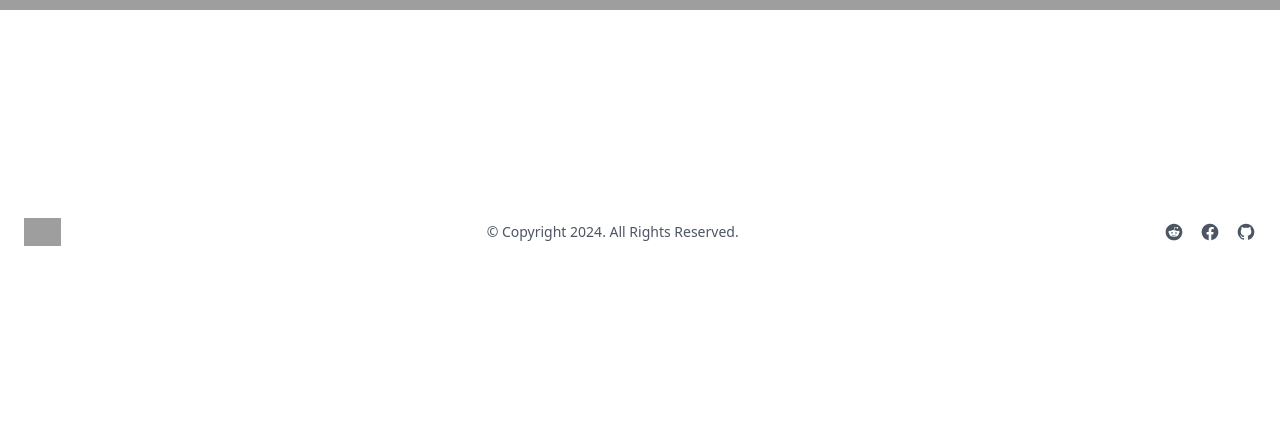
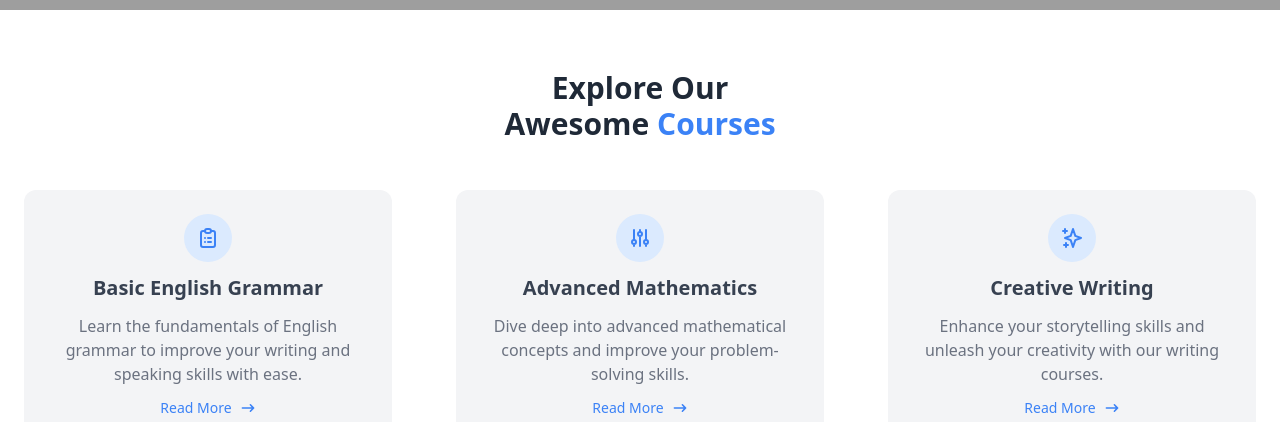
Before and after one commit to mdsaifulislamrafel/Teachable-calint-side, a React (Vite) app: page / in a window 1280 px wide. Shown: the part 530-952 px from the top of the page. Before the commit the page ends 800 px from the top, so only its background shows below. Built offline with nearby package versions, Linux system fonts and the light colour scheme; grey boxes are pictures that could not be loaded.

Commit message:
feature section added

```diff
--- /dev/null
+++ b/src/Home/Feature.jsx
@@ -0,0 +1,79 @@
+const Feature = () => {
+    return (
+        <section className="bg-white dark:bg-gray-900">
+            <div className="container px-6 py-10 mx-auto">
+                <h1 className="text-2xl font-semibold text-center text-gray-800 capitalize lg:text-3xl dark:text-white">
+                    Explore our <br /> awesome <span className="text-blue-500">Courses</span>
+                </h1>
+
+                <div className="grid grid-cols-1 gap-8 mt-8 xl:mt-12 xl:gap-16 md:grid-cols-2 xl:grid-cols-3">
+                    <div className="flex flex-col items-center p-6 space-y-3 text-center bg-gray-100 rounded-xl dark:bg-gray-800">
+                        <span className="inline-block p-3 text-blue-500 bg-blue-100 rounded-full dark:text-white dark:bg-blue-500">
+                            <svg xmlns="http://www.w3.org/2000/svg" className="w-6 h-6" fill="none" viewBox="0 0 24 24" stroke="currentColor">
+                                <path strokeLinecap="round" strokeLinejoin="round" strokeWidth="2" d="M9 5H7a2 2 0 00-2 2v12a2 2 0 002 2h10a2 2 0 002-2V7a2 2 0 00-2-2h-2M9 5a2 2 0 002 2h2a2 2 0 002-2M9 5a2 2 0 012-2h2a2 2 0 012 2m-3 7h3m-3 4h3m-6-4h.01M9 16h.01" />
+                            </svg>
+                        </span>
+
+                        <h1 className="text-xl font-semibold text-gray-700 capitalize dark:text-white">Basic English Grammar</h1>
+
+                        <p className="text-gray-500 dark:text-gray-300">
+                            Learn the fundamentals of English grammar to improve your writing and speaking skills with ease.
+                        </p>
+
+                        <a href="#" className="flex items-center -mx-1 text-sm text-blue-500 capitalize transition-colors duration-300 transform dark:text-blue-400 hover:underline hover:text-blue-600 dark:hover:text-blue-500">
+                            <span className="mx-1">Read more</span>
+                            <svg className="w-4 h-4 mx-1 rtl:-scale-x-100" fill="currentColor" viewBox="0 0 20 20" xmlns="http://www.w3.org/2000/svg">
+                                <path fillRule="evenodd" d="M12.293 5.293a1 1 0 011.414 0l4 4a1 1 0 010 1.414l-4 4a1 1 0 01-1.414-1.414L14.586 11H3a1 1 0 110-2h11.586l-2.293-2.293a1 1 0 010-1.414z" clipRule="evenodd"></path>
+                            </svg>
+                        </a>
+                    </div>
+
+                    <div className="flex flex-col items-center p-6 space-y-3 text-center bg-gray-100 rounded-xl dark:bg-gray-800">
+                        <span className="inline-block p-3 text-blue-500 bg-blue-100 rounded-full dark:text-white dark:bg-blue-500">
+                            <svg xmlns="http://www.w3.org/2000/svg" className="w-6 h-6" fill="none" viewBox="0 0 24 24" stroke="currentColor">
+                                <path strokeLinecap="round" strokeLinejoin="round" strokeWidth="2" d="M12 6V4m0 2a2 2 0 100 4m0-4a2 2 0 110 4m-6 8a2 2 0 100-4m0 4a2 2 0 110-4m0 4v2m0-6V4m6 6v10m6-2a2 2 0 100-4m0 4a2 2 0 110-4m0 4v2m0-6V4" />
+                            </svg>
+                        </span>
+
+                        <h1 className="text-xl font-semibold text-gray-700 capitalize dark:text-white">Advanced Mathematics</h1>
+
+                        <p className="text-gray-500 dark:text-gray-300">
+                            Dive deep into advanced mathematical concepts and improve your problem-solving skills.
+                        </p>
+
+                        <a href="#" className="flex items-center -mx-1 text-sm text-blue-500 capitalize transition-colors duration-300 transform dark:text-blue-400 hover:underline hover:text-blue-600 dark:hover:text-blue-500">
+                            <span className="mx-1">Read more</span>
+                            <svg className="w-4 h-4 mx-1 rtl:-scale-x-100" fill="currentColor" viewBox="0 0 20 20" xmlns="http://www.w3.org/2000/svg">
+                                <path fillRule="evenodd" d="M12.293 5.293a1 1 0 011.414 0l4 4a1 1 0 010 1.414l-4 4a1 1 0 01-1.414-1.414L14.586 11H3a1 1 0 110-2h11.586l-2.293-2.293a1 1 0 010-1.414z" clipRule="evenodd"></path>
+                            </svg>
+                        </a>
+                    </div>
+
+                    <div className="flex flex-col items-center p-6 space-y-3 text-center bg-gray-100 rounded-xl dark:bg-gray-800">
+                        <span className="inline-block p-3 text-blue-500 bg-blue-100 rounded-full dark:text-white dark:bg-blue-500">
+                            <svg xmlns="http://www.w3.org/2000/svg" className="w-6 h-6" fill="none" viewBox="0 0 24 24" stroke="currentColor">
+                                <path strokeLinecap="round" strokeLinejoin="round" strokeWidth="2" d="M5 3v4M3 5h4M6 17v4m-2-2h4m5-16l2.286 6.857L21 12l-5.714 2.143L13 21l-2.286-6.857L5 12l5.714-2.143L13 3z" />
+                            </svg>
+                        </span>
+
+                        <h1 className="text-xl font-semibold text-gray-700 capitalize dark:text-white">Creative Writing</h1>
+
+                        <p className="text-gray-500 dark:text-gray-300">
+                            Enhance your storytelling skills and unleash your creativity with our writing courses.
+                        </p>
+
+                        <a href="#" className="flex items-center -mx-1 text-sm text-blue-500 capitalize transition-colors duration-300 transform dark:text-blue-400 hover:underline hover:text-blue-600 dark:hover:text-blue-500">
+                            <span className="mx-1">Read more</span>
+                            <svg className="w-4 h-4 mx-1 rtl:-scale-x-100" fill="currentColor" viewBox="0 0 20 20" xmlns="http://www.w3.org/2000/svg">
+                                <path fillRule="evenodd" d="M12.293 5.293a1 1 0 011.414 0l4 4a1 1 0 010 1.414l-4 4a1 1 0 01-1.414-1.414L14.586 11H3a1 1 0 110-2h11.586l-2.293-2.293a1 1 0 010-1.414z" clipRule="evenodd"></path>
+                            </svg>
+                        </a>
+                    </div>
+                </div>
+            </div>
+        </section>
+
+    );
+};
+
+export default Feature;
--- a/src/Home/Home.jsx
+++ b/src/Home/Home.jsx
@@ -1,9 +1,11 @@
 import Banner from "./Banner";
+import Feature from "./Feature";
 
 const Home = () => {
     return (
-        <div>
+        <div className="space-y-5">
             <Banner />
+            <Feature />
         </div>
     );
 };
```
